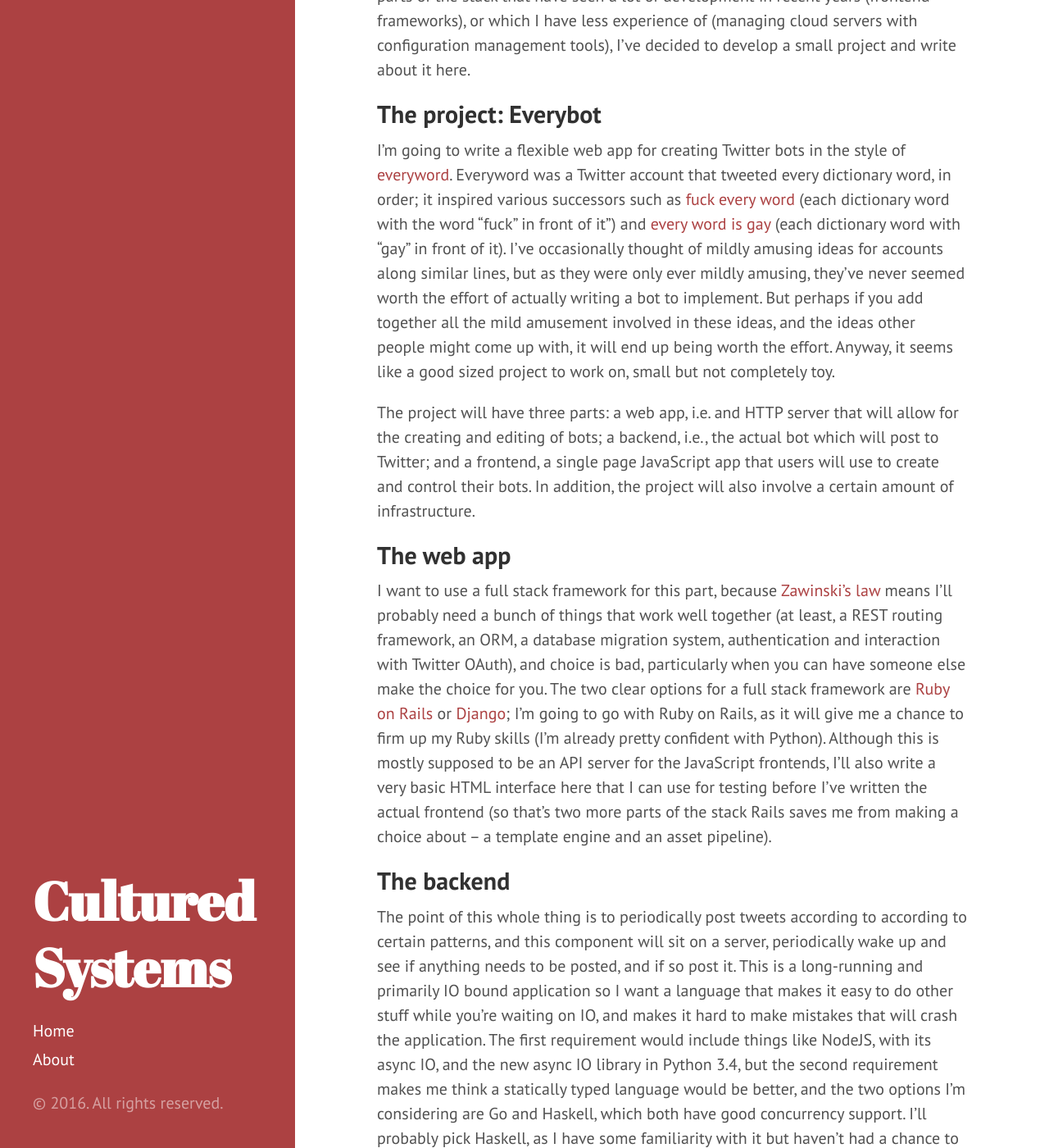
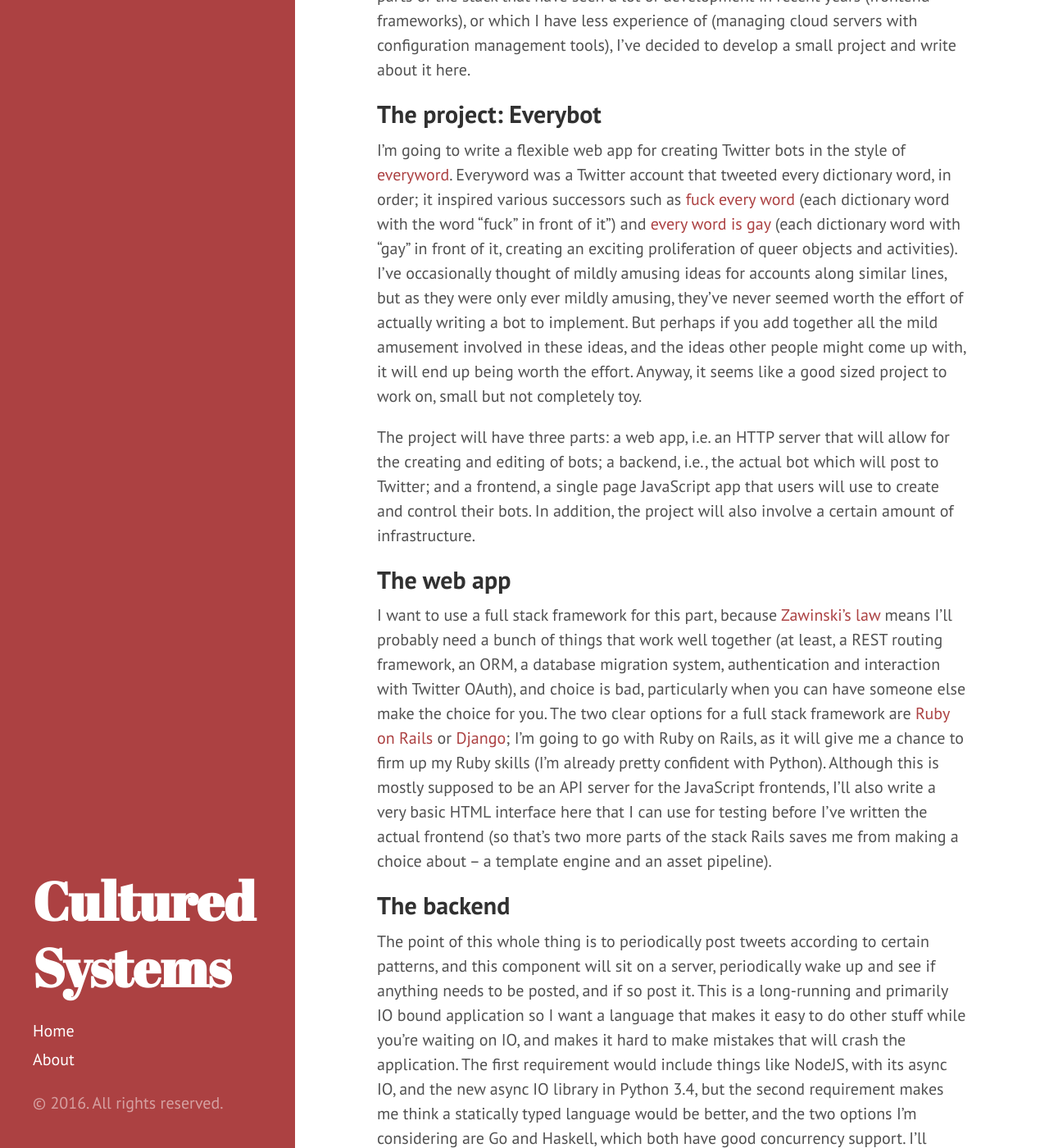
Before and after one commit to kulturaveshchi/kulturaveshchi.github.io, a Jekyll site: the page built from _posts/adventures-in-full-stack/2016-04-06-Adventures-in-full-stack.md, in a window 1280 px wide and 1400 px high, scrolled down 230 px. Shown: the whole window at 82% size. Built offline with Jekyll 4.4.1, drawn with Linux system fonts in a browser that asks for light colours; some of the changed text lies outside the part shown.

Commit message:
Typo fixes for Adventures in full stack

```diff
--- a/_posts/adventures-in-full-stack/2016-04-06-Adventures-in-full-stack.md
+++ b/_posts/adventures-in-full-stack/2016-04-06-Adventures-in-full-stack.md
@@ -8,9 +8,9 @@
 
 ## The project: Everybot ##
 
-I'm going to write a flexible web app for creating Twitter bots in the style of [everyword](https://twitter.com/everyword). Everyword was a Twitter account that tweeted every dictionary word, in order; it inspired various successors such as [fuck every word](https://twitter.com/fuckeveryword) (each dictionary word with the word "fuck" in front of it") and [every word is gay](https://twitter.com/everywordisgay) (each dictionary word with "gay" in front of it). I've occasionally thought of mildly amusing ideas for accounts along similar lines, but as they were only ever mildly amusing, they've never seemed worth the effort of actually writing a bot to implement. But perhaps if you add together all the mild amusement involved in these ideas, and the ideas other people might come up with, it will end up being worth the effort. Anyway, it seems like a good sized project to work on, small but not completely toy.
+I'm going to write a flexible web app for creating Twitter bots in the style of [everyword](https://twitter.com/everyword). Everyword was a Twitter account that tweeted every dictionary word, in order; it inspired various successors such as [fuck every word](https://twitter.com/fuckeveryword) (each dictionary word with the word "fuck" in front of it") and [every word is gay](https://twitter.com/everywordisgay) (each dictionary word with "gay" in front of it, creating an exciting proliferation of queer objects and activities). I've occasionally thought of mildly amusing ideas for accounts along similar lines, but as they were only ever mildly amusing, they've never seemed worth the effort of actually writing a bot to implement. But perhaps if you add together all the mild amusement involved in these ideas, and the ideas other people might come up with, it will end up being worth the effort. Anyway, it seems like a good sized project to work on, small but not completely toy.
 
-The project will have three parts: a web app, i.e. and HTTP server that will allow for the creating and editing of bots; a backend, i.e., the actual bot which will post to Twitter; and a frontend, a single page JavaScript app that users will use to create and control their bots. In addition, the project will also involve a certain amount of infrastructure.
+The project will have three parts: a web app, i.e. an HTTP server that will allow for the creating and editing of bots; a backend, i.e., the actual bot which will post to Twitter; and a frontend, a single page JavaScript app that users will use to create and control their bots. In addition, the project will also involve a certain amount of infrastructure.
 
 
 ## The web app ##
@@ -20,7 +20,7 @@
 
 ## The backend ##
 
-The point of this whole thing is to periodically post tweets according to according to certain patterns, and this component will sit on a server, periodically wake up and see if anything needs to be posted, and if so post it. This is a long-running and primarily IO bound application so I want a language that makes it easy to do other stuff while you're waiting on IO, and makes it hard to make mistakes that will crash the application. The first requirement would include things like NodeJS, with its async IO, and the new async IO library in Python 3.4, but the second requirement makes me think a statically typed language would be better, and the two options I'm considering are Go and Haskell, which both have good concurrency support. I'll probably pick Haskell, as I have some familiarity with it but haven't had a chance to use it on a real-world application, and I'd like to find out more about that. I might re-implement the backend in Go later, as an opportunity to learn that language.
+The point of this whole thing is to periodically post tweets according to certain patterns, and this component will sit on a server, periodically wake up and see if anything needs to be posted, and if so post it. This is a long-running and primarily IO bound application so I want a language that makes it easy to do other stuff while you're waiting on IO, and makes it hard to make mistakes that will crash the application. The first requirement would include things like NodeJS, with its async IO, and the new async IO library in Python 3.4, but the second requirement makes me think a statically typed language would be better, and the two options I'm considering are Go and Haskell, which both have good concurrency support. I'll probably pick Haskell, as I have some familiarity with it but haven't had a chance to use it on a real-world application, and I'd like to find out more about that (one of the things I'm not good at with Haskell is predicting how lazy evaluation affects its performance; since you want a long-running process to be efficient, especially with memory, this might turn out to be a problem). I might re-implement the backend in Go later, as an opportunity to learn that language.
 
 
 ## The frontend ##
```
